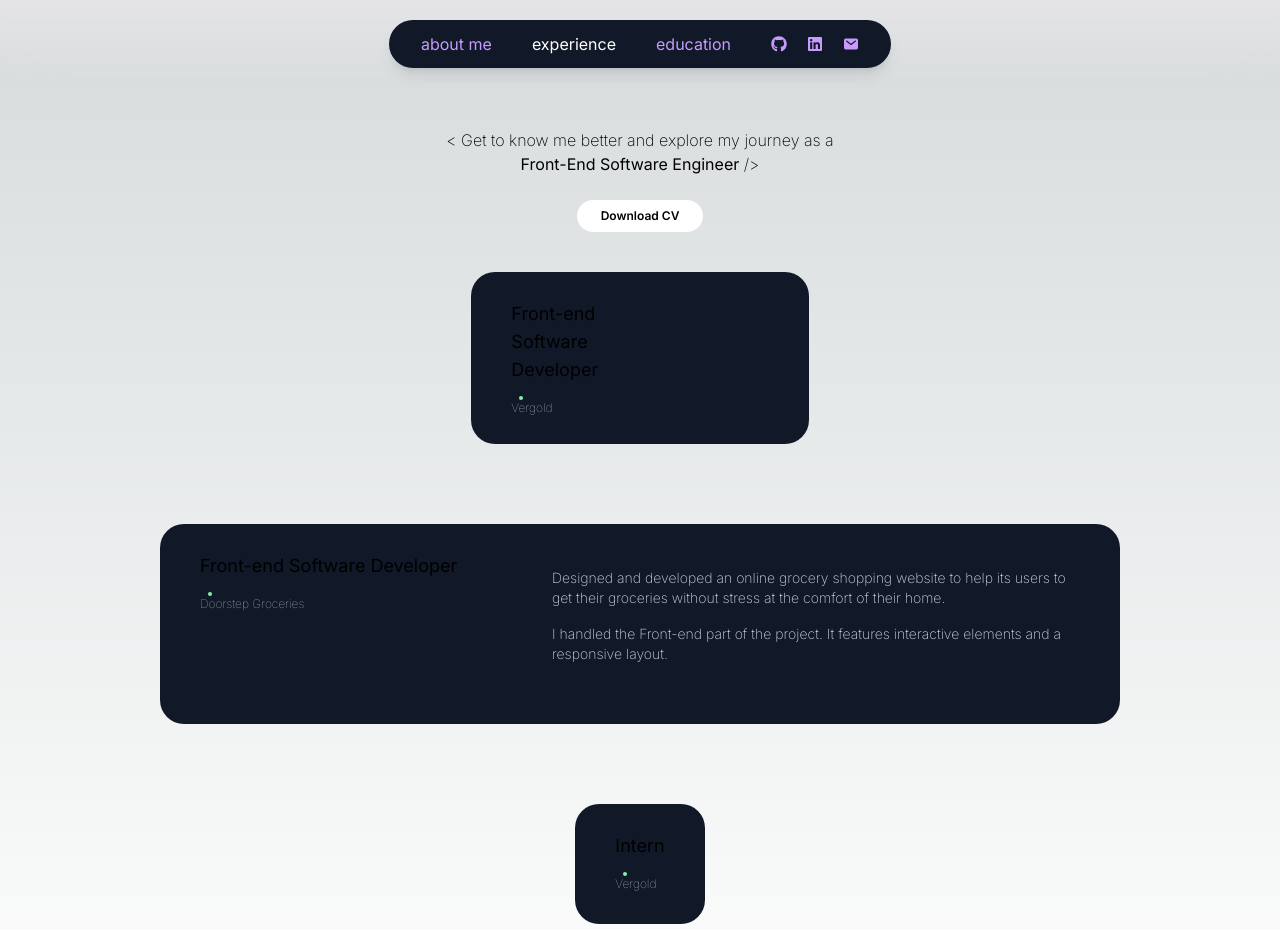
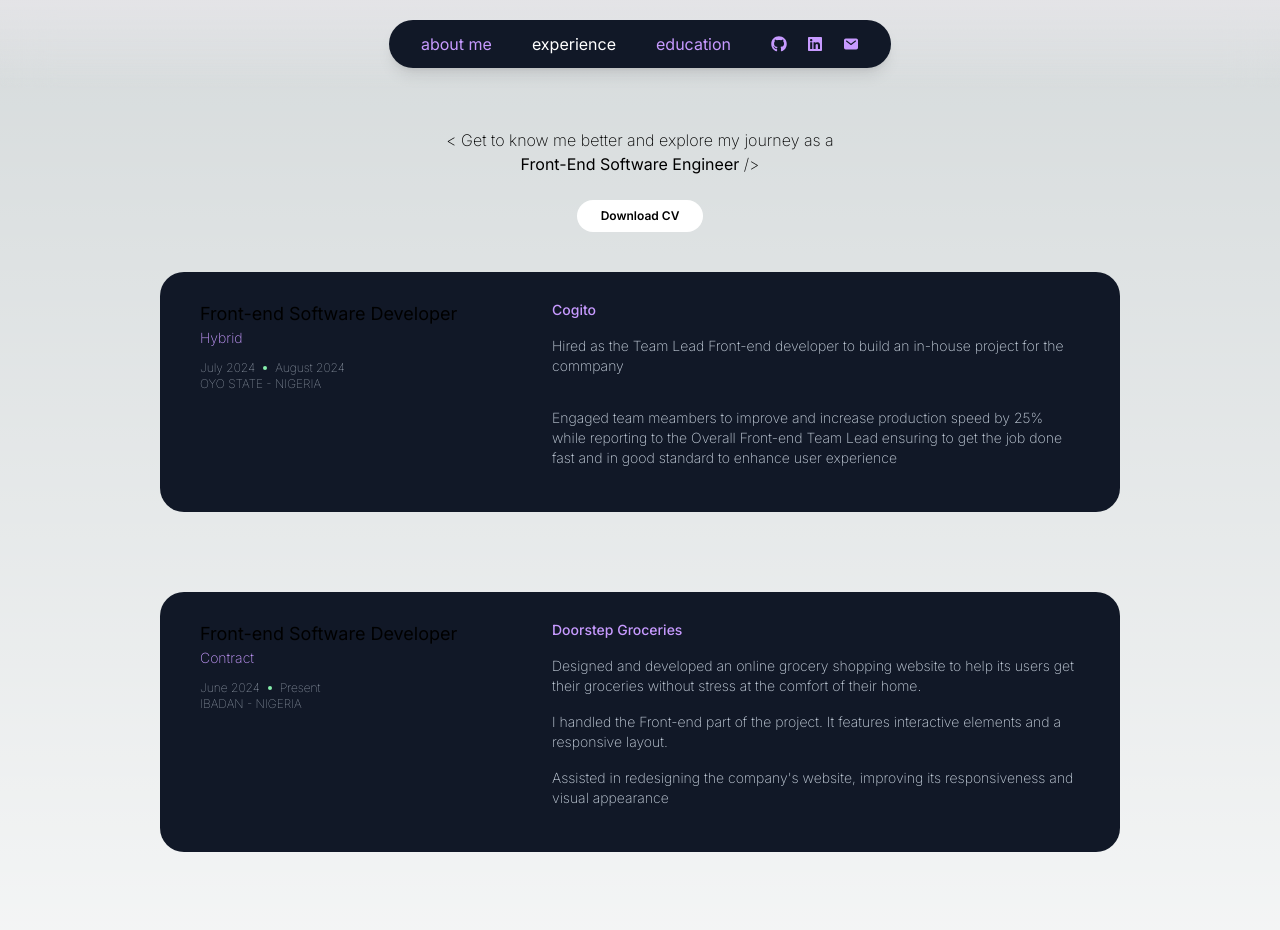
Before and after one commit to Labi-Joy/Portfolio-with-Next-JS, a Next.js app: page /experience in a window 1280 px wide. Shown: the top 930 px of the page. Built offline with nearby package versions, Linux system fonts and the light colour scheme; what tailwindcss-animated would draw is missing.

Commit message:
finished work

```diff
--- a/src/app/about/page.tsx
+++ /dev/null
@@ -1,9 +0,0 @@
-import React from 'react'
-
-const page = () => {
-  return (
-    <div>This is the home page</div>
-  )
-}
-
-export default page
--- a/src/app/education/page.tsx
+++ b/src/app/education/page.tsx
@@ -1,4 +1,4 @@
-import React from 'react'
+import React from "react";
 import Link from "next/link";
 // import { global } from "styled-jsx/css";
 import { FaGithub, FaReact, FaLinkedin, FaTwitter } from "react-icons/fa";
@@ -13,22 +13,29 @@ interface EducardList {
   status: string;
 }
 
-const Educard: React.FC<EducardList> = ({instutution, cert, date, location, time, status}) => {
+const Educard: React.FC<EducardList> = ({
+  instutution,
+  cert,
+  date,
+  location,
+  time,
+  status,
+}) => {
   return (
     <>
-       <div className="frameworks ease-in px-4 py-10 md:p-10 flex flex-col justify-center items-center">
+      <div className="frameworks ease-in px-4 py-10 md:p-10 flex flex-col justify-center items-center">
         <div className="border-2 border-slate-700 py-7 px-10 rounded-3xl md:flex md:flex-row flex flex-col gap-10 md:gap-50 md:items-center">
           <div className="md:w-[600px]">
             <h4 className="text-xl md:text-lg">{instutution}</h4>
-            <h6 className="text-[#c79aff] font-extralight text-lg md:text-sm">{cert}</h6>
+            <h6 className="text-[#c79aff] font-extralight text-lg md:text-sm">
+              {cert}
+            </h6>
             <div className="flex items-center gap-2 text-sm md:text-xs font-thin mt-3 text-slate-300">
               <p>{date}</p>{" "}
               <div className="h-1 w-1 rounded-full bg-green-300"></div>{" "}
               <p>{time}</p>
             </div>
-            <p className="text-xs font-thin text-slate-300">
-              {location}
-            </p>
+            <p className="text-xs font-thin text-slate-300">{location}</p>
           </div>
 
           <div className="md:w-[] text-xl md:text-base text-green-300 cursor-pointer hover:text-green-200 font-extralight">
@@ -37,10 +44,8 @@ const Educard: React.FC<EducardList> = ({instutution, cert, date, location, time
         </div>
       </div>
     </>
-
   );
 };
-
 
 const page = () => {
   return (
@@ -49,10 +54,14 @@ const page = () => {
       <header className="text-[#c79aff] py-5 cursor-pointer z-10 flex justify-center fixed top-0 left-0 right-0 backdrop-blur-xl dark:border-neutral-800 dark:bg-zinc-800/30 dark:from-inherit border-gray-300 bg-gradient-to-b from-zinc-200">
         <nav className="flex flex-col md:flex-row items-center gap-3 md:gap-10 bg-gray-900 py-4 md:py-3 px-8 rounded-full">
           <ul className="flex gap-5 md:gap-10 ">
-
-           <Link href={'/'}><li className="hover:text-white">about me</li></Link>
-           <Link href={'/experience'}> <li className="hover:text-white">experience</li></Link>
-             <li className="hover:text-[#c79aff] text-white">education</li>
+            <Link href={"/"}>
+              <li className="hover:text-white">about me</li>
+            </Link>
+            <Link href={"/experience"}>
+              {" "}
+              <li className="hover:text-white">experience</li>
+            </Link>
+            <li className="hover:text-[#c79aff] text-white">education</li>
           </ul>
           <div className="hidden md:flex gap-3 md:gap-5 items-center">
             <a href="https://github.com/Labi-Joy" target="_blank">
@@ -72,13 +81,48 @@ const page = () => {
       </header>
 
       {/* educationstat */}
-       <div className='mt-32 mb-10 md:40 border-gray-900 rounded-xl'>
-         <Educard instutution='Osun State University' cert='Second Class Hons. Bsc Physiology' date='DEC 2019' location='Osun State, Osogbo' time='SEPT 2023' status='Veiw Certificate'/>
-         <Educard instutution='Udemy' cert='Certificate in Advanced Javascript (ES6+)' date='SEPT 2024' location='Udemy' time='PRESENT' status='In Progress'/>
-         <Educard instutution='Free Code Camp' cert='Certificate in CSS In-depth (CSS3)' date='SEPT 2024' location='Free-code-camp' time='PRESENT' status='In Progress'/>
-         <Educard instutution='Vergold' cert='Certificate of Frontend Internship Learning' date='FEB 2024' location='Akobo, Ibadan' time='APRIL 2024' status='Veiw Certificate'/>
-         <Educard instutution='Cousera' cert='Certificate in Introduction to Front-end (web2)' date='MARCH 2024' location='Online Learning' time='MARCH 2024' status='Veiw Certificate'/>
-       </div>
+      <div className="mt-32 mb-10 md:40 border-gray-900 rounded-xl">
+        <Educard
+          instutution="Osun State University"
+          cert="Second Class Hons. Bsc Physiology"
+          date="DEC 2019"
+          location="Osun State, Osogbo"
+          time="SEPT 2023"
+          status="Veiw Certificate"
+        />
+        <Educard
+          instutution="Udemy"
+          cert="Certificate in Advanced Javascript (ES6+)"
+          date="SEPT 2024"
+          location="Udemy"
+          time="PRESENT"
+          status="In Progress"
+        />
+        <Educard
+          instutution="Free Code Camp"
+          cert="Certificate in CSS In-depth (CSS3)"
+          date="SEPT 2024"
+          location="{ Free-code-camp }"
+          time="PRESENT"
+          status="In Progress"
+        />
+        <Educard
+          instutution="Vergold"
+          cert="Certificate of Frontend Internship Learning"
+          date="FEB 2024"
+          location="Akobo, Ibadan"
+          time="APRIL 2024"
+          status="Veiw Certificate"
+        />
+        <Educard
+          instutution="Cousera"
+          cert="Certificate in Introduction to Front-end (web2)"
+          date="MARCH 2024"
+          location="Online Learning"
+          time="MARCH 2024"
+          status="Veiw Certificate"
+        />
+      </div>
 
       {/* footer */}
       <div>
@@ -106,7 +150,7 @@ const page = () => {
                   href="mailto:joyayoeden@gmail.com"
                   target="_blank"
                   id="email"
-                  className='hidden md:block'
+                  className="hidden md:block"
                 >
                   <IoMail />
                 </a>
@@ -123,7 +167,7 @@ const page = () => {
         </footer>
       </div>
     </>
-  )
-}
+  );
+};
 
-export default page
+export default page;
--- a/src/app/experience/page.tsx
+++ b/src/app/experience/page.tsx
@@ -112,40 +112,43 @@ const page = () => {
       <div>
         <Xpcard
           role="Front-end Software Developer"
-          worktype=""
-          date=""
-          location="Vergold"
-          time=""
-          company=""
-          description1=""
+          worktype="Hybrid"
+          date="July 2024"
+          location="OYO STATE - NIGERIA"
+          time="August 2024"
+          company="Cogito"
+          description1="Hired as the Team Lead Front-end developer to build an in-house project for the commpany"
           description2=""
-          description3=""
+          description3="Engaged team meambers to improve and increase production speed by 25% while reporting
+                        to the Overall Front-end Team Lead ensuring to get the job done fast and in good standard
+                        to enhance user experience"
           description4=""
         />
         <Xpcard
           role="Front-end Software Developer"
-          worktype=""
-          date=""
-          location="Doorstep Groceries"
-          time=""
-          company=""
-          description1=" Designed and developed an online grocery shopping website to help its users to get
+          worktype="Contract"
+          date="June 2024"
+          location="IBADAN - NIGERIA"
+          time="Present"
+          company="Doorstep Groceries"
+          description1=" Designed and developed an online grocery shopping website to help its users get
                         their groceries without stress at the comfort of their home."
           description2="I handled the Front-end part of the project. It features interactive elements and a
                         responsive layout."
-          description3=""
+          description3="Assisted in redesigning the company's website, improving its responsiveness and visual appearance"
           description4=""
         />
         <Xpcard
-          role="Intern"
-          worktype=""
-          date=""
-          location="Vergold"
-          time=""
-          company=""
-          description1=""
+          role="Front-end Developer Intern"
+          worktype="Hybrid"
+          date="Feb 2024"
+          location="AKOBO, IBADAN - NIGERIA"
+          time="April 2024"
+          company="Vergold"
+          description1="Finished internship as one of the best and dedicated Front-end interns at the comapny."
           description2=""
-          description3=""
+          description3="Wrote clean, maintainable codes. And also participated in code reviews to ensure good quality
+                        and product delivery"
           description4=""
         />
       </div>
--- a/src/app/layout.tsx
+++ b/src/app/layout.tsx
@@ -7,8 +7,8 @@ import "./globals.css";
 const inter = Inter({ subsets: ["latin"] });
 
 export const metadata: Metadata = {
-  title: "Create Next App",
-  description: "Generated by create next app",
+  title: "Labi's Portfolio",
+  description: "Eden Joy's Front-end dev portfolio",
 };
 
 export default function RootLayout({
--- /dev/null
+++ b/src/app/projects/page.tsx
@@ -0,0 +1,22 @@
+import React from "react";
+
+const page = () => {
+  return (
+    <div className="flex flex-col jusfity-center items-center">
+      <div className="snap-x px-10 text-black py-4 gap-2 items-center flex">
+        <div className="snap-normal snap-center bg-[#c3c99e] rounded-2xl items-center gap-2">
+          <div className="px-4 py-10">
+            <p>Javascript</p>
+          </div>
+        </div>
+        <div className="snap-normal snap-center bg-[#7d9ca5] rounded-2xl">
+          <div className="px-4 py-10">
+            <p>React</p>
+          </div>
+        </div>
+      </div>
+    </div>
+  );
+};
+
+export default page;
```
Also changed, not shown: src/app/page.tsx (+18 -24 lines).
